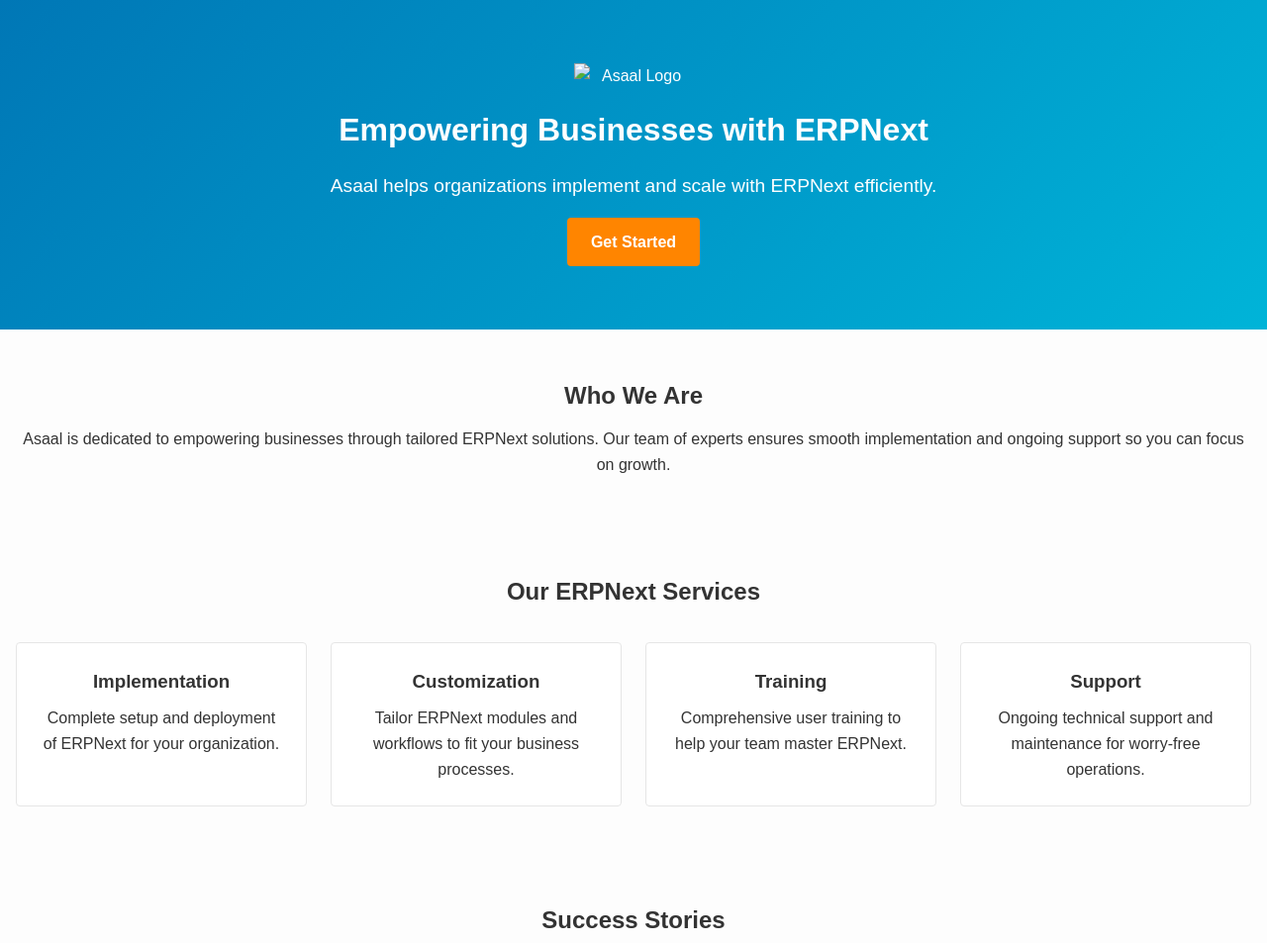
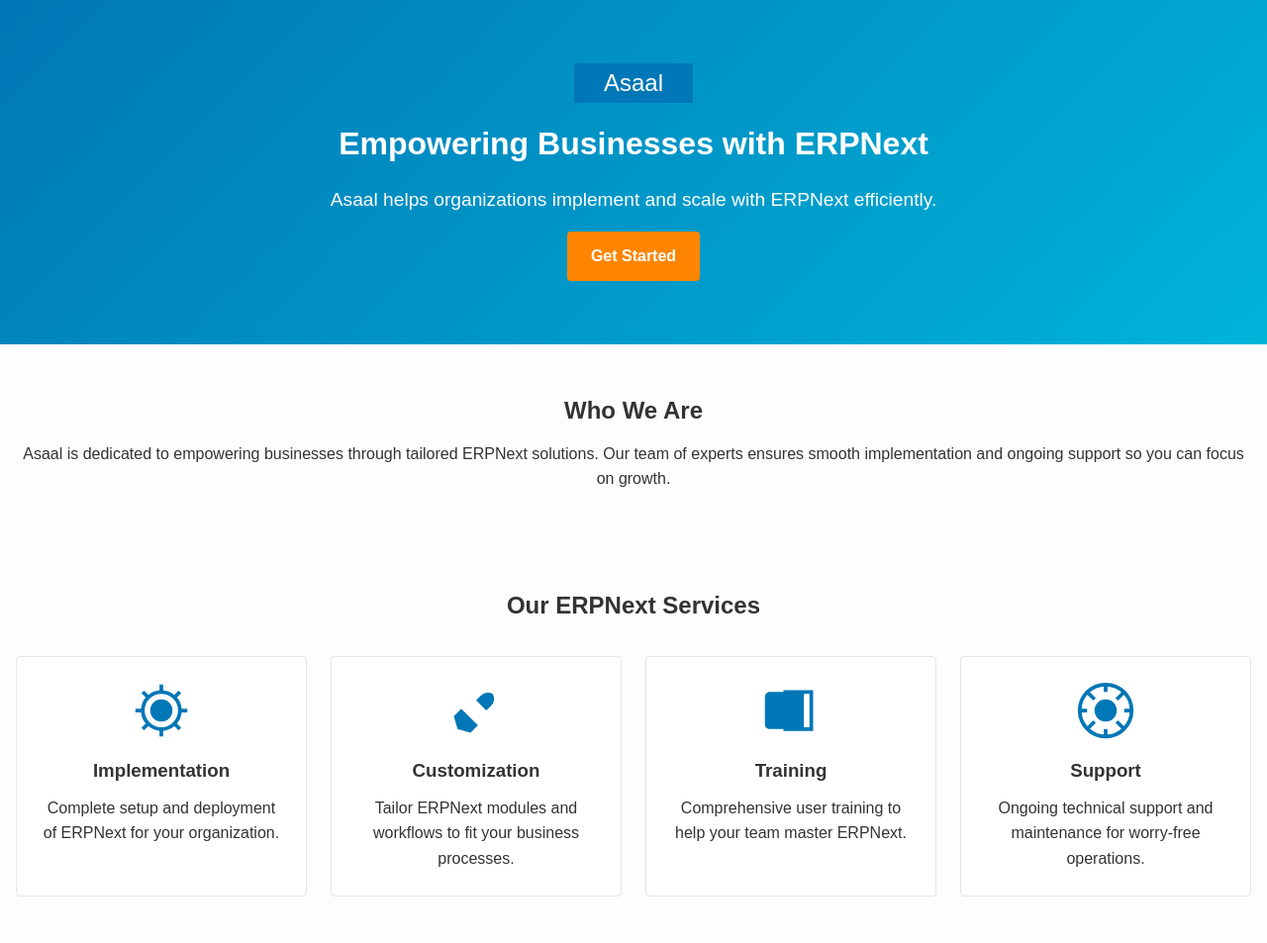
Before and after one commit to MohamedAliSmk/Asaal.cloud, a plain HTML site: page index.html in a window 1280 px wide. Shown: the top 953 px of the page at 99% size. Drawn offline with Linux system fonts and the light colour scheme.

Commit message:
Add assets and update service icons

```diff
--- a/index.html
+++ b/index.html
@@ -10,7 +10,7 @@
 <body>
     <header class="hero">
         <div class="hero-content">
-            <img src="placeholder-logo.png" alt="Asaal Logo" class="logo">
+            <img src="assets/logo.svg" alt="Asaal Logo" class="logo">
             <h1>Empowering Businesses with ERPNext</h1>
             <p>Asaal helps organizations implement and scale with ERPNext efficiently.</p>
             <a href="#contact" class="btn">Get Started</a>
@@ -26,18 +26,22 @@
         <h2>Our ERPNext Services</h2>
         <div class="service-grid">
             <div class="service-card">
+                <img src="assets/implementation.svg" alt="Implementation Icon" class="service-icon">
                 <h3>Implementation</h3>
                 <p>Complete setup and deployment of ERPNext for your organization.</p>
             </div>
             <div class="service-card">
+                <img src="assets/customization.svg" alt="Customization Icon" class="service-icon">
                 <h3>Customization</h3>
                 <p>Tailor ERPNext modules and workflows to fit your business processes.</p>
             </div>
             <div class="service-card">
+                <img src="assets/training.svg" alt="Training Icon" class="service-icon">
                 <h3>Training</h3>
                 <p>Comprehensive user training to help your team master ERPNext.</p>
             </div>
             <div class="service-card">
+                <img src="assets/support.svg" alt="Support Icon" class="service-icon">
                 <h3>Support</h3>
                 <p>Ongoing technical support and maintenance for worry-free operations.</p>
             </div>
--- a/style.css
+++ b/style.css
@@ -60,6 +60,12 @@
     border-radius: 4px;
     padding: 1.5rem;
 }
+.service-card .service-icon {
+    height: 60px;
+    width: 60px;
+    margin: 0 auto 1rem;
+    display: block;
+}
 .testimonials {
     display: grid;
     grid-template-columns: repeat(auto-fit, minmax(250px, 1fr));
```
Also changed, not shown: assets/customization.svg (added), assets/implementation.svg (added), assets/logo.svg (added), assets/support.svg (added), assets/training.svg (added).
